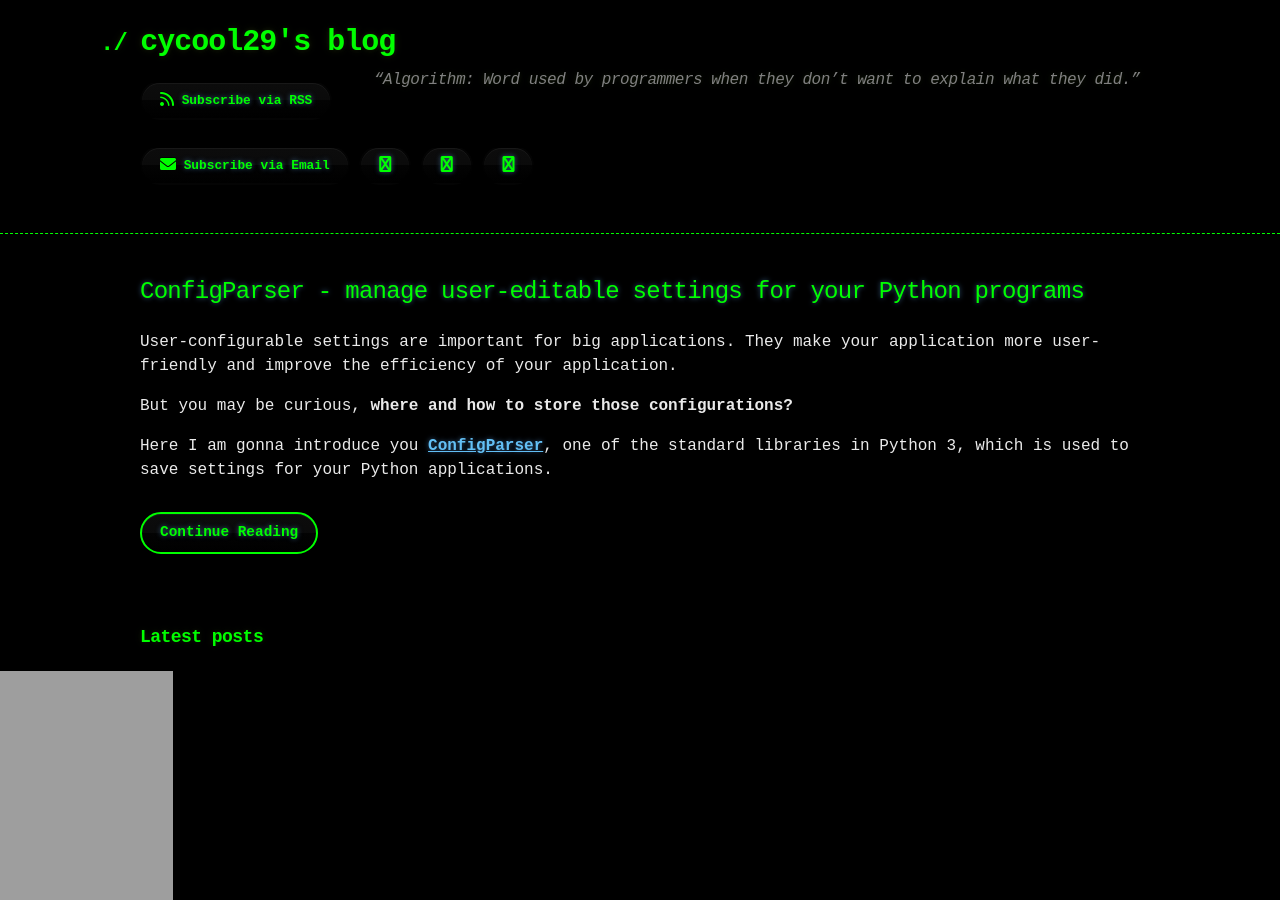
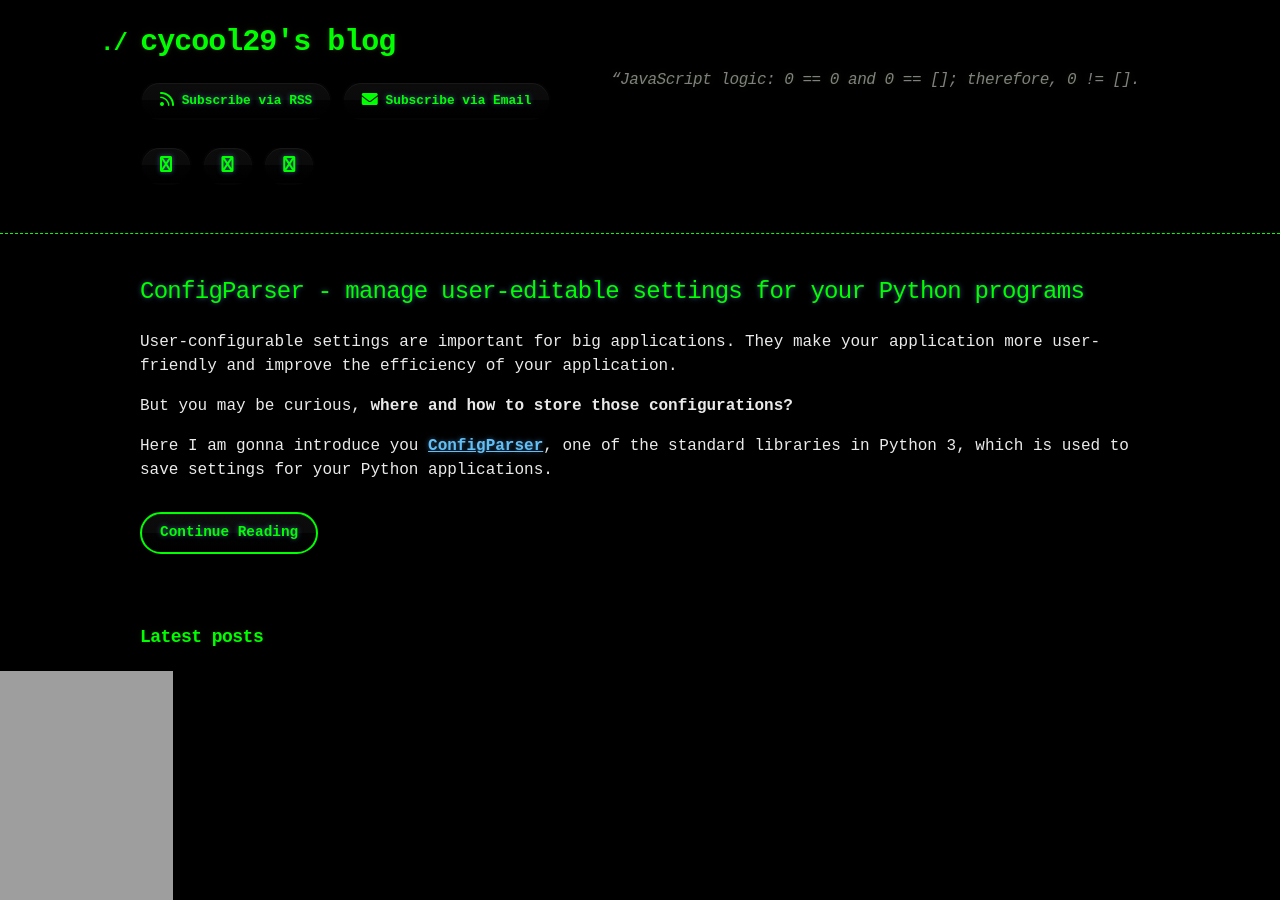
Before and after one commit to cycool29/cycool29.github.io, a Jekyll site: the page built from index.md, in a window 1280 px wide and 900 px high. Built offline with Jekyll 4.4.1, drawn with Linux system fonts in a browser that asks for light colours; a style sheet for code colours, icons or effects is not loaded.

Commit message:
Update quotes

```diff
--- a/_config.yml
+++ b/_config.yml
@@ -1,5 +1,5 @@
 title: cycool29's blog
-description: "“Algorithm: Word used by programmers when they don’t want to explain what they did.” "
+description: "“JavaScript logic: 0 == 0 and 0 == []; therefore, 0 != []. "
 bio: A high school student. Intermediate in Python, Git, Bash. Learning JavaScript. He/Him. "
 author: cycool29
 url: https://cycool29.github.io
```
